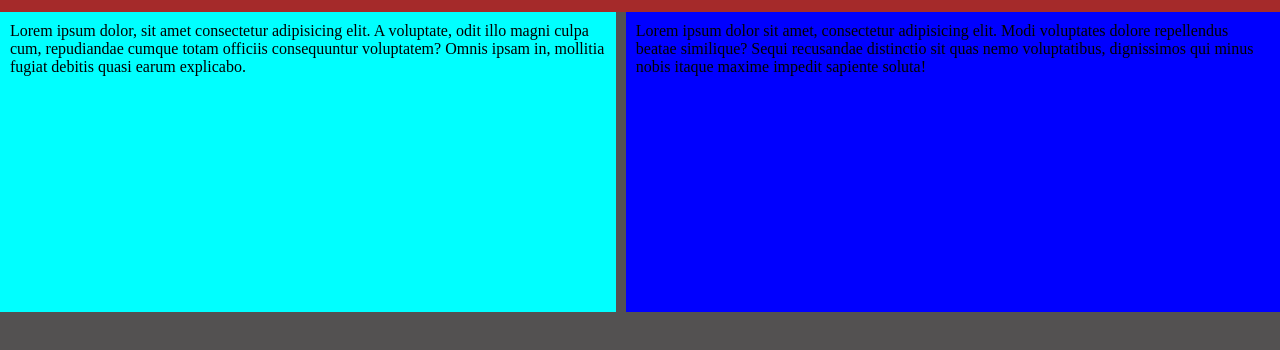
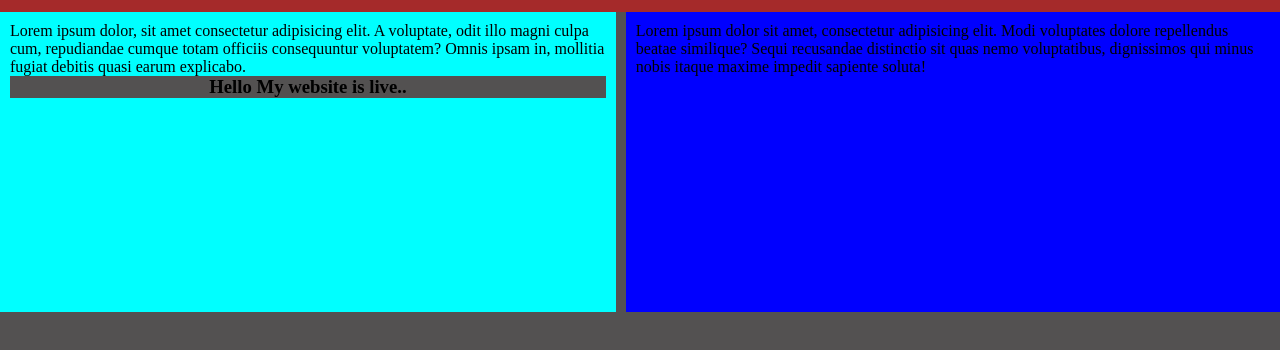
Before and after one commit to narayan114/demo-site, a plain HTML site: page index.html in a window 1280 px wide. Shown: the part 52-402 px from the top of the page. Drawn offline with Linux system fonts and the light colour scheme.

Commit message:
update done

```diff
--- a/index.html
+++ b/index.html
@@ -16,6 +16,7 @@
         odit illo magni culpa cum, repudiandae cumque totam officiis
         consequuntur voluptatem? Omnis ipsam in, mollitia fugiat debitis quasi
         earum explicabo.
+        <h3>Hello My website is live..</h3>
       </section>
       <section class="right">
         Lorem ipsum dolor sit amet, consectetur adipisicing elit. Modi
--- a/style.css
+++ b/style.css
@@ -32,3 +32,6 @@ h2 {
   background-color: blue;
   padding: 10px;
 }
+h3 {
+  text-align: center;
+}
```
